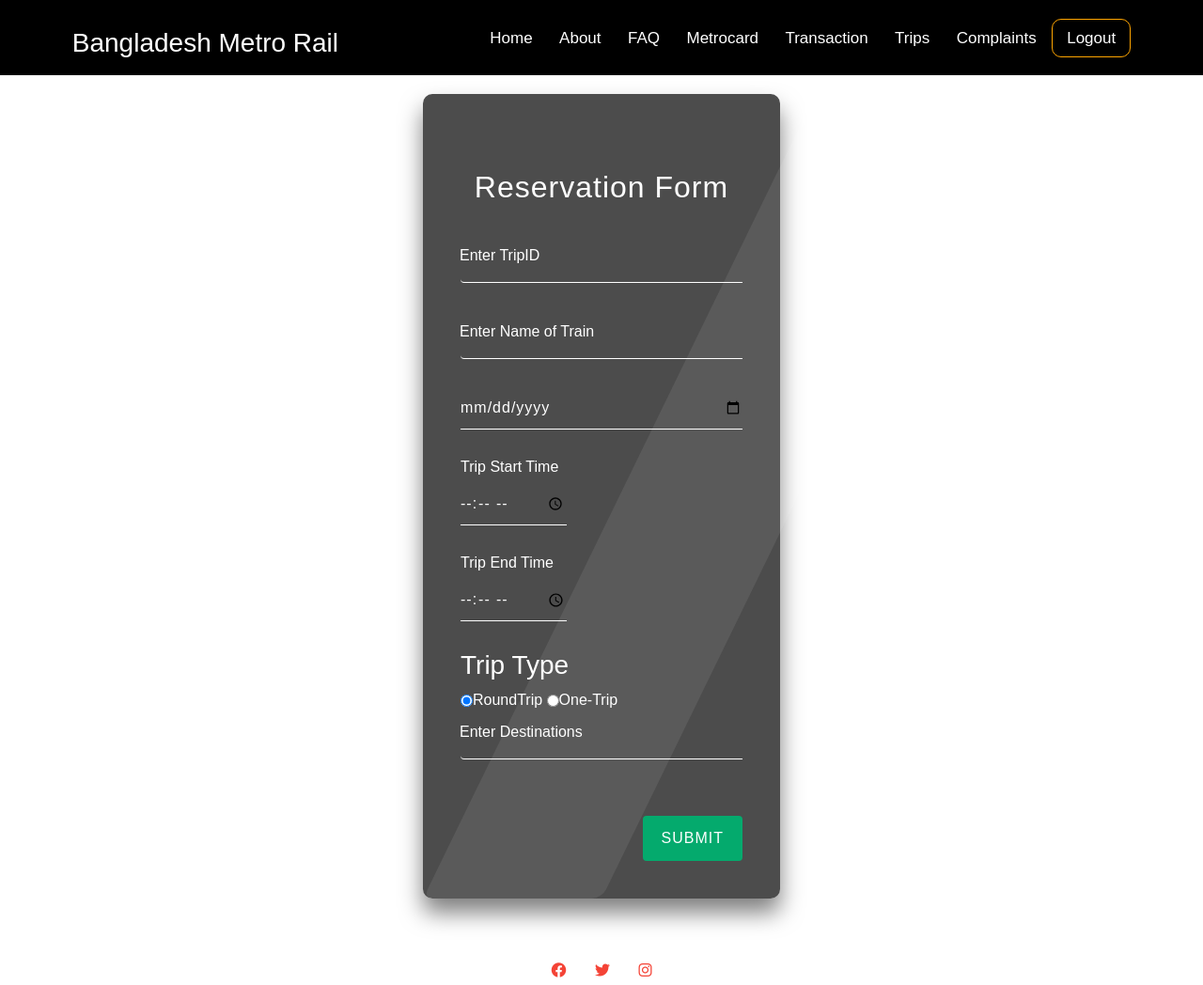
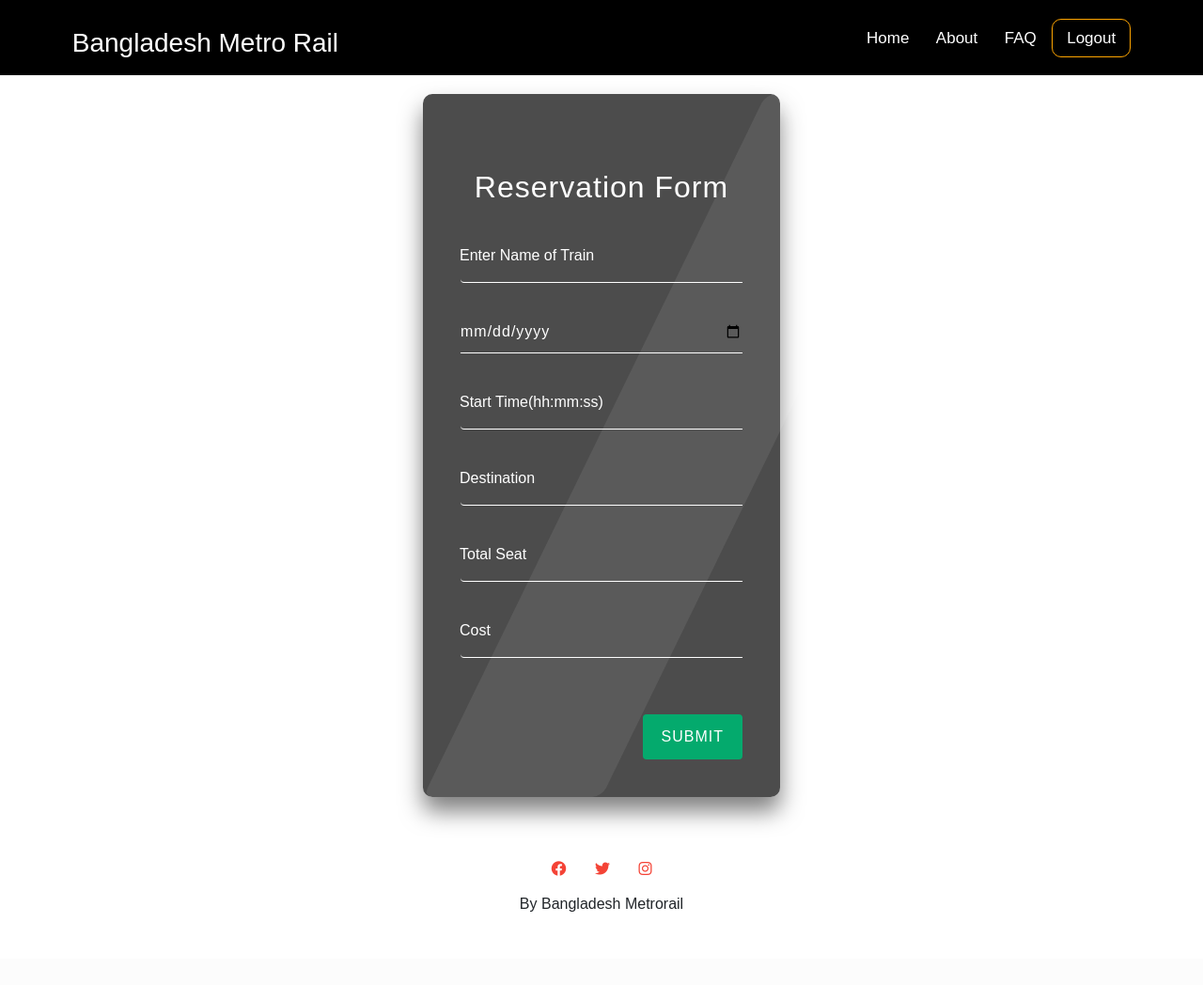
Before and after one commit to ShrCodesNSU/Card-Enrollment-System, a Flask app: page /TripsAndBooking in a window 1280 px wide. Shown: the top 1048 px of the page at 94% size. After the commit the page ends 970 px from the top, so only its background shows below. Run offline with Flask 2, Linux system fonts and the light colour scheme; the visitor is signed in with stand-in values (Sample User, id 1); some libraries are stand-ins or nearby versions.

Commit message:
fixing tripsNbooking

```diff
--- a/static/style.css
+++ b/static/style.css
@@ -553,11 +553,6 @@
   border-top: none;
 }
 
-.panel:active{
-  border-radius: 0px 0px 30px 30px;
-  border-bottom: 1px solid gray;
-
-}
 
 /*--Card Delivery--*/
 
--- a/templates/layout.html
+++ b/templates/layout.html
@@ -29,14 +29,16 @@
 
                 {% if session.accType == "user" %}
                     <li><a href="Metrocard">Apply</a></li>
+                    <li><a href="Transaction">Transaction</a></li>
+                    <li><a href="Complaints">Complaints</a></li>
                 {% endif %}
 
+                {% if session.accType == "Oficial" %}
+                    <li><a href="TripsAndBooking">Trips</a></li>
+                {% endif %}
 
                 {% if session.user_id %}
-                <li><a href="Metrocard">Metrocard</a></li>
-                <li><a href="Transaction">Transaction</a></li>
-                <li><a href="TripsAndBooking">Trips</a></li>
-                <li><a href="Complaints">Complaints</a></li>
+
                 <a href="Logout" style="color: white; text-decoration:none; border: 1px solid orange; padding: 10px 15px 10px 15px;  border-radius: 10px; ">Logout</a>
 
                 {% else %}
--- a/templates/tripsNbooking.html
+++ b/templates/tripsNbooking.html
@@ -8,46 +8,39 @@
   <div class="Trip_box">
     <form action="" class="form">
       <h2>Reservation Form</h2>
+
+
       <div class="input-group">
-                <input type="text" name="signupUser" id="signupUser" required />
-                <label for="signupUser">Enter TripID</label>
+        <input type="text" name="trainName" id="trainName" required />
+        <label for="trainName">Enter Name of Train</label>
       </div>
 
       <div class="input-group">
-                <input type="text" name="signupUser" id="signupUser" required />
-                <label for="signupUser">Enter Name of Train</label>
+        <input type="date" name="date" id="date" required />
+        <label for="date"></label>
+      </div>
+
+
+      <div class="input-group">
+        <input type="text" name="dest" id="dest"  required />
+        <label for="dest">Start Time(hh:mm:ss)</label>
       </div>
 
         <div class="input-group">
-                <input type="date" name="signupUser" id="signupUser" required />
-                <label for="signupUser"></label>
+          <input type="text" name="dest" id="dest" required />
+          <label for="dest">Destination</label>
+        </div>
+        <div class="input-group">
+          <input type="text" name="totSeat" id="totSeat" required />
+          <label for="totSeat">Total Seat</label>
+        </div>
+        <div class="input-group">
+          <input type="text" name="cost" id="cost" required />
+          <label for="cost">Cost</label>
         </div>
 
-              <div class="input-group">
-                <div class="content">
-                <div class="div-left">
-                <h6>Trip Start Time</h6>
-                <input type="time" name="signupUser" id="signupUser" required />
-                <label for="signupUser"></label>
-                </div>
-                <div class="div-right">
-                <h6>Trip End Time</h6>
-                <input type="time" name="signupUser" id="signupUser" required />
-                <label for="signupUser"></label>
-                </div>
-                </div>
-              </div>
 
-              <h3>Trip Type</h3>
-              <div class="radio-btn">
-                <input type="radio" class="btn" name="check" checked="checked"><span>RoundTrip</span>
-                <input type="radio" class="btn" name="check"><span>One-Trip</span>
-              </div>
 
-              <div class="input-group">
-                <input type="text" name="signupUser" id="signupUser" required />
-                <label for="signupUser">Enter Destinations</label>
-              </div>
         <input type="submit" value="Submit" class="submit-btn" />
 
     </form>
```
Also changed, not shown: database.db, 1 other file. Lines whose indentation alone changed are shown as unchanged.
